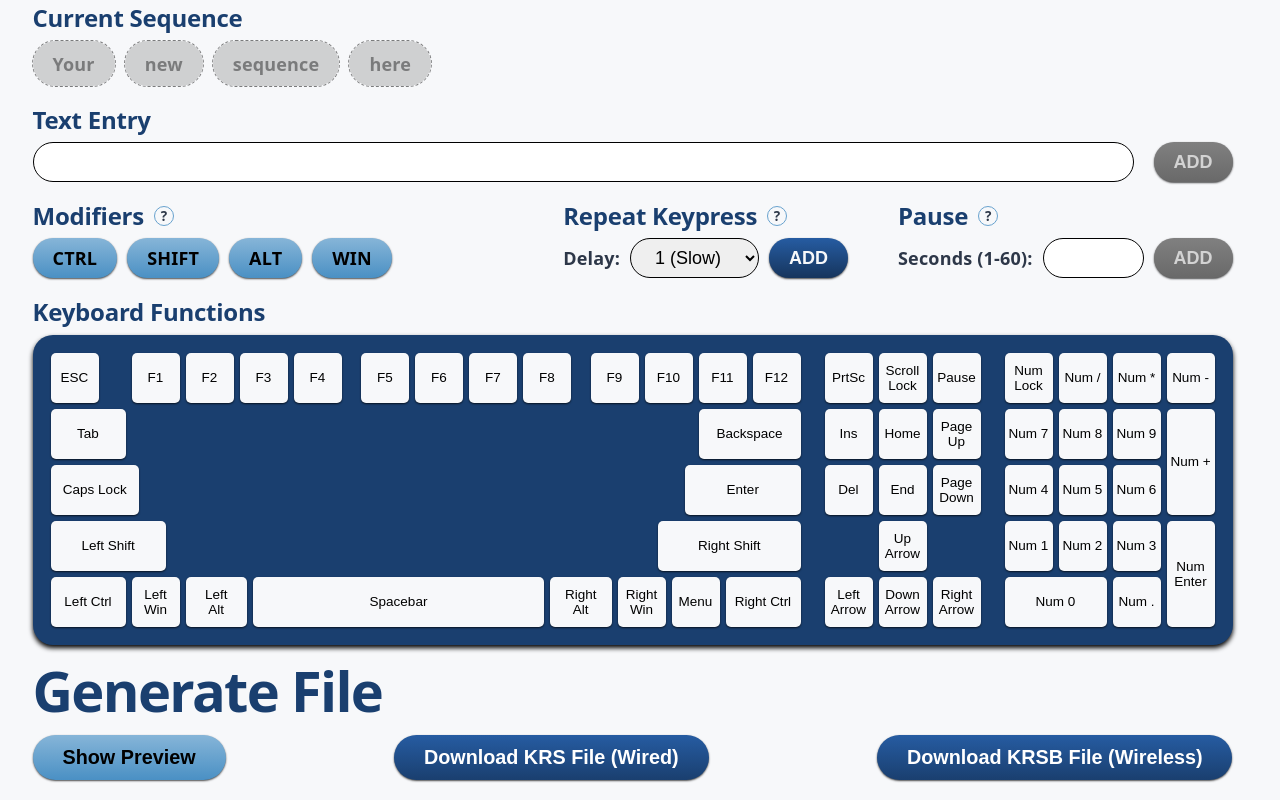
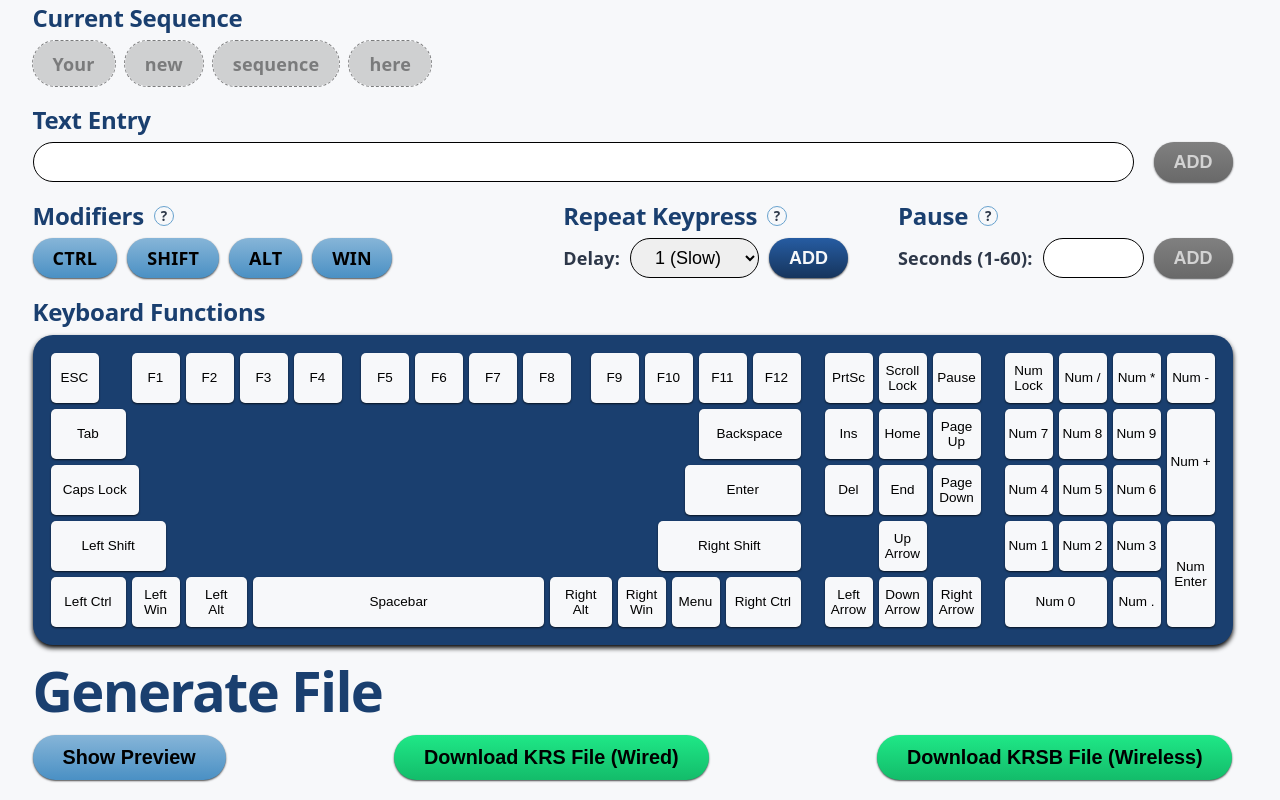
Before and after one commit to reecejpetty/krs-configurator, a React (Vite) app: page / in a window 1280 px wide. Shown: the part 785-1585 px from the top of the page. Built offline with nearby package versions, Linux system fonts and the light colour scheme.

Commit message:
Small style adjustements to buttons

```diff
--- a/src/components/ConfigOptions/ConfigOptions.module.css
+++ b/src/components/ConfigOptions/ConfigOptions.module.css
@@ -42,6 +42,7 @@ input[type="file"] {
 input[type="file"]::file-selector-button {
     padding: 0 20px;
     height: 40px;
+    margin-right: 10px;
     border: none;
     border-radius: 40px;
     color: var(--off-white);
--- a/src/components/GenerateFile/GenerateFile.module.css
+++ b/src/components/GenerateFile/GenerateFile.module.css
@@ -41,9 +41,9 @@
 
 .krsButton {
     composes: button;
-    color: white;
-    background-color: var(--navy);
-    background-image: var(--navy-button-gradient);
+    color: black;
+    background-color: lightgreen;
+    background-image: var(--green-button-gradient);
 }
 
 .filePreviewHide {
--- a/src/components/SequenceBuilder/SequenceBuilder.module.css
+++ b/src/components/SequenceBuilder/SequenceBuilder.module.css
@@ -48,9 +48,9 @@
 }
 
 .editOption {
-    color: black;
-    background-color: var(--steel-blue2);
-    background-image: var(--blue-button-gradient);
+    color: white;
+    background-color: var(--navy);
+    background-image: var(--navy-button-gradient);
 }
 
 .addOption {
```
